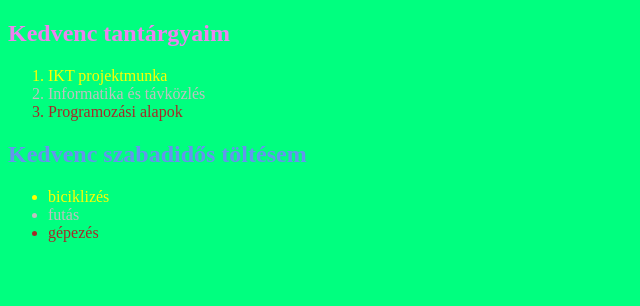
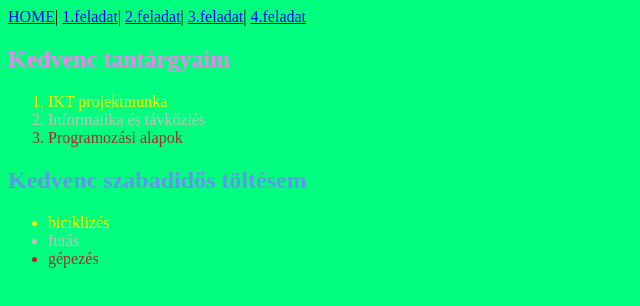
Before and after one commit to Tbence0/kollazs, a plain HTML site: page listak.html in a window 1280 px wide. Shown: the whole page, without its empty margins (0-640 px from the left). Drawn offline with Linux system fonts and the light colour scheme.

Commit message:
Add files via upload

```diff
--- a/listak.html
+++ b/listak.html
@@ -6,6 +6,15 @@
     <title>Listák</title>
 </head>
 <body style="background-color: springgreen;">
+
+    <nav>
+        <a href="https://github.com/Tbence0/kollazs">HOME</a>|
+        <a href="https://github.com/Tbence0/kollazs/blob/main/k%C3%A9plink.html">1.feladat</a>|
+        <a href="https://github.com/Tbence0/kollazs/blob/main/k%C3%A9plink.html">2.feladat</a>|
+        <a href="https://github.com/Tbence0/kollazs/blob/main/listak.html">3.feladat</a>|
+        <a href="https://github.com/Tbence0/kollazs/blob/main/orarend.html">4.feladat</a>
+      </nav>
+
     <h2 style="color: violet;">Kedvenc tantárgyaim</h2>
     <ol>
         <li style="color: yellow;">IKT projektmunka</li>
```
Also changed, not shown: index.html (+7 -1 lines), képlink.html (+8 -0 lines), orarend.html (+8 -0 lines).
